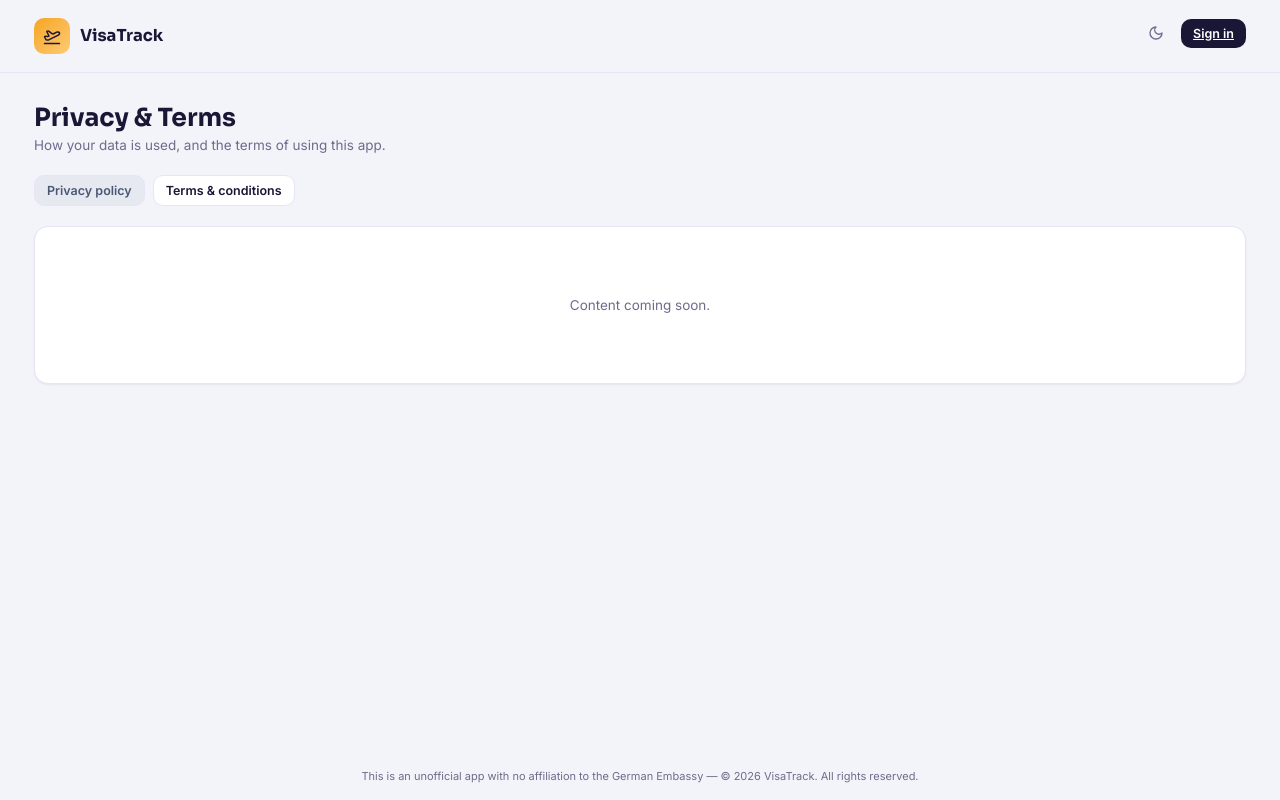
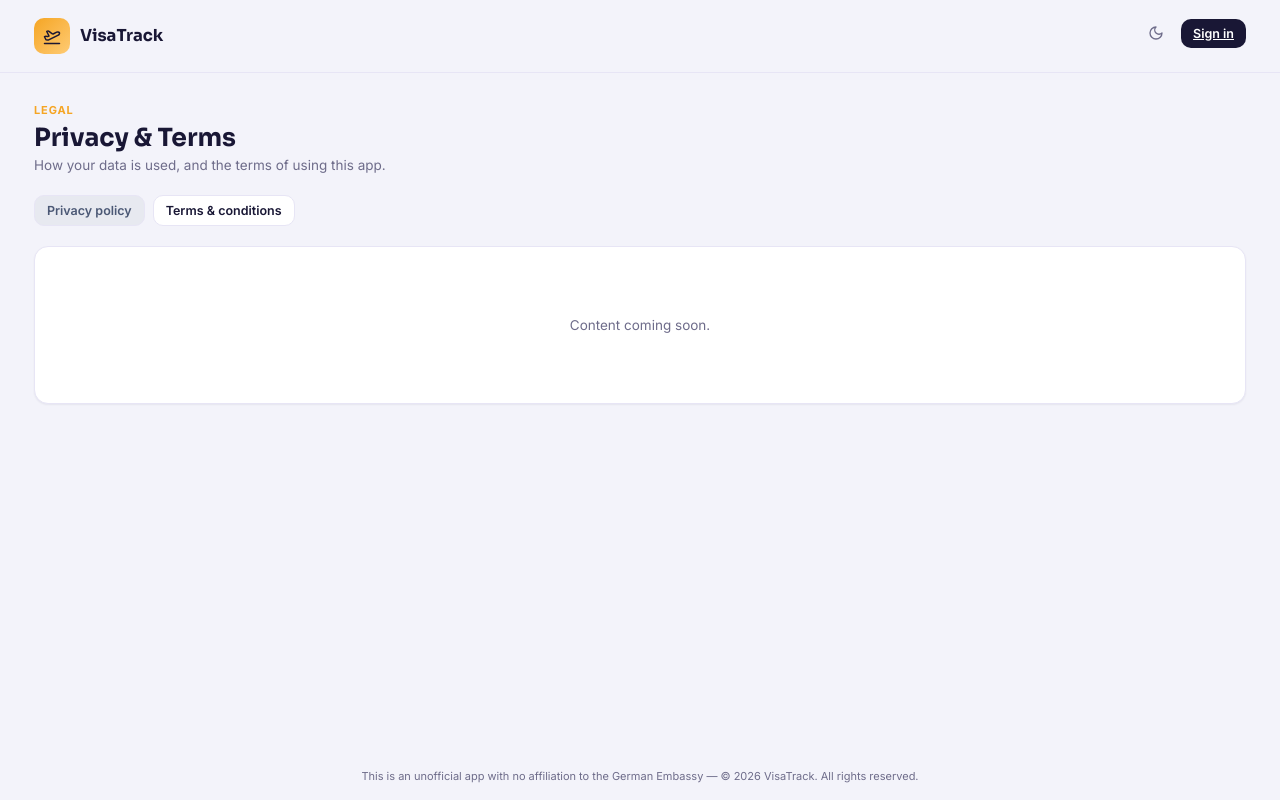
Before and after one commit to jahidhasanmilon/Visa_Application_Tracker, a React (Vite) app: page /privacy in a window 1280 px wide. Built offline with nearby package versions, Linux system fonts and the light colour scheme; no server answers; the database is empty.

Commit message:
Add amber eyebrow label to About/Help/Privacy page headers

```diff
--- a/src/components/PageHeader.tsx
+++ b/src/components/PageHeader.tsx
@@ -1,15 +1,19 @@
 import type { ReactNode } from 'react';
 
 interface PageHeaderProps {
+  // Small colored label above the title (e.g. "ABOUT") — an accent touch,
+  // not a heading itself, so the title stays plain ink either way.
+  eyebrow?: string;
   title: string;
   subtitle?: string;
   actions?: ReactNode;
 }
 
-export default function PageHeader({ title, subtitle, actions }: PageHeaderProps) {
+export default function PageHeader({ eyebrow, title, subtitle, actions }: PageHeaderProps) {
   return (
     <div className="app-topbar">
       <div className="app-topbar-title">
+        {eyebrow && <div className="app-page-eyebrow">{eyebrow}</div>}
         <div className="app-page-title">{title}</div>
         {subtitle && <div className="app-page-subtitle">{subtitle}</div>}
       </div>
--- a/src/pages/About.tsx
+++ b/src/pages/About.tsx
@@ -184,6 +184,7 @@ export default function About({ role }: AboutProps) {
   return (
     <>
       <PageHeader
+        eyebrow="About"
         title={t('about.title')}
         subtitle={content.subtitle}
         actions={isAdmin && !editingStory ? (
--- a/src/pages/Help.tsx
+++ b/src/pages/Help.tsx
@@ -42,6 +42,7 @@ export default function Help({ role }: HelpProps) {
   return (
     <>
       <PageHeader
+        eyebrow="Contact"
         title={t('help.title')}
         subtitle={t('help.subtitle')}
         actions={role === 'admin' && !editing ? (
--- a/src/pages/Privacy.tsx
+++ b/src/pages/Privacy.tsx
@@ -58,6 +58,7 @@ export default function Privacy() {
   return (
     <>
       <PageHeader
+        eyebrow="Legal"
         title={t('privacy.title')}
         subtitle={t('privacy.subtitle')}
         actions={isAdmin && !editing ? (
--- a/src/styles/theme.css
+++ b/src/styles/theme.css
@@ -267,6 +267,7 @@ button.app-sidebar-close { display: none; }
 /* Title/subtitle shrink and wrap their own text; actions stay pinned on
    the same row (top-right) instead of dropping to a new line below. */
 .app-topbar-title { min-width: 0; flex: 1 1 auto; }
+.app-page-eyebrow { font-size: 11px; font-weight: 700; text-transform: uppercase; letter-spacing: 0.08em; color: var(--accent); margin-bottom: 6px; }
 .app-page-title { font-family: 'Sora', sans-serif; font-weight: 700; font-size: 25px; color: var(--ink); line-height: 1.2; }
 .app-page-subtitle { font-size: 13.5px; color: var(--muted); margin-top: 4px; }
 .app-topbar-actions { display: flex; align-items: center; gap: 10px; flex-shrink: 0; }
```
